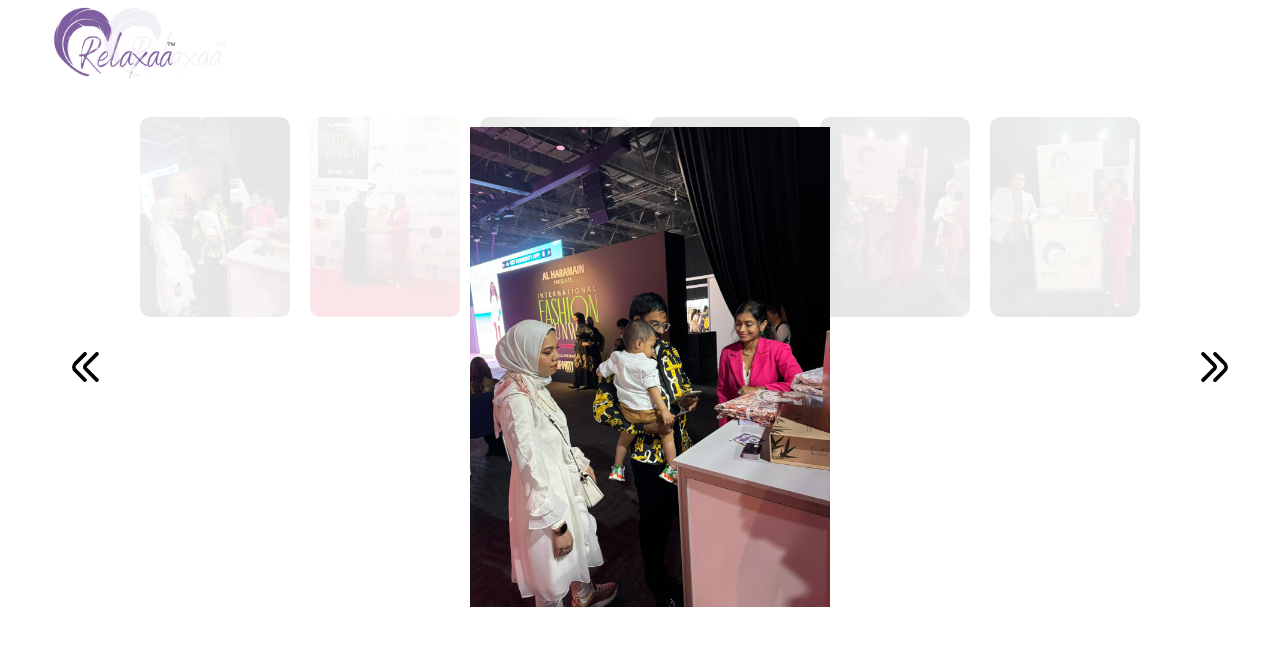
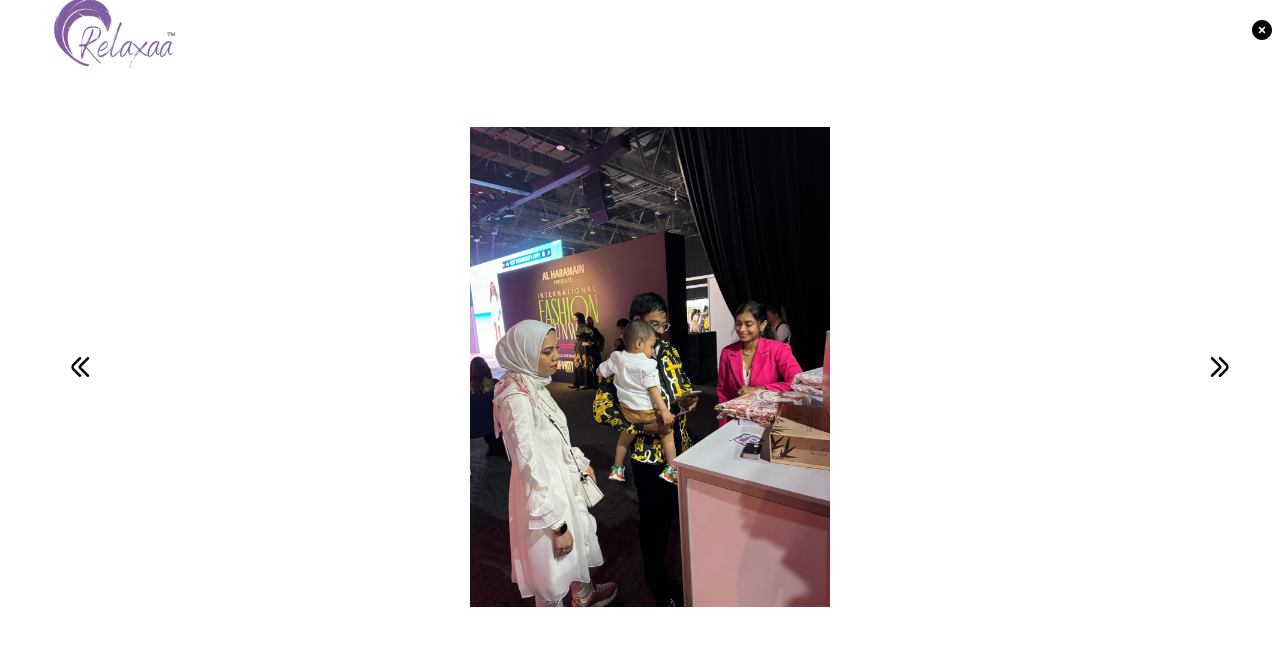
Before and after one commit to Balagurusiva/gallary, a Nuxt app: page / in a window 1280 px wide. Both pictures are taken after a click on the picture 215 px from the left and 216 px from the top of the page. Shown: the top 646 px of the page. Built offline with nearby package versions, Linux system fonts and the light colour scheme.

Commit message:
modified:   app.vue 	new file:   public/circle-xmark.svg

```diff
--- a/app.vue
+++ b/app.vue
@@ -20,18 +20,25 @@
 			<template v-if="showLarge">
 				<div
 					class="absolute w-full h-[100%] top-0"
-					style="background-color: rgba(255, 255, 255, 0.9) !important"
+					style="background-color: rgba(255, 255, 255, 1) !important"
 				>
-					<div class="logo ml-[20px] sm:ml-[50px]">
+					<div class="logo flex items-center ml-[20px] xl:ml-[50px]">
 						<NuxtImg src="/Kx1rLCnLKU4d4cD7viBNCJUbSbQpkU3HIpEeP4U0.png" />
 					</div>
+                    <div class="fixed right-2 top-5" @click="handleClose">
+							<NuxtImg
+								src="circle-xmark.svg"
+								width="20"
+								height="20"
+							/>
+						</div>
 					<div class="flex justify-between items-center sm:px-[50px] sm:pb-[50px]">
 						<div
                             class="sm:ml-[20px]"
 							style="left: 0;; z-index: 1 !important"
 							@click="handlePrevious"
 						>
-							<NuxtImg src="angle-double-left.svg" width="30" height="30" />
+							<NuxtImg src="angle-double-left.svg" width="20" height="20" />
 						</div>
 						<div class="flex items-center justify-center">
 							<NuxtImg
@@ -42,8 +49,8 @@
 						<div @click="handleNext">
 							<NuxtImg
 								src="angle-double-left.svg"
-								width="30"
-								height="30"
+								width="20"
+								height="20"
 								style="transform: rotate(180deg)"
 							/>
 						</div>
@@ -59,11 +66,14 @@
 	let currentImg = ref();
 
 	const clicked = (img, id) => {
-		console.log(img);
 		currentid.value = id;
 		showLarge.value = true;
 		currentImg.value = img;
 	};
+
+    const handleClose = () => {
+        showLarge.value=false
+    }
 
 	const handleNext = () => {
 		if (currentid.value < imgs.length - 1) {
```
Also changed, not shown: public/circle-xmark.svg (added).
